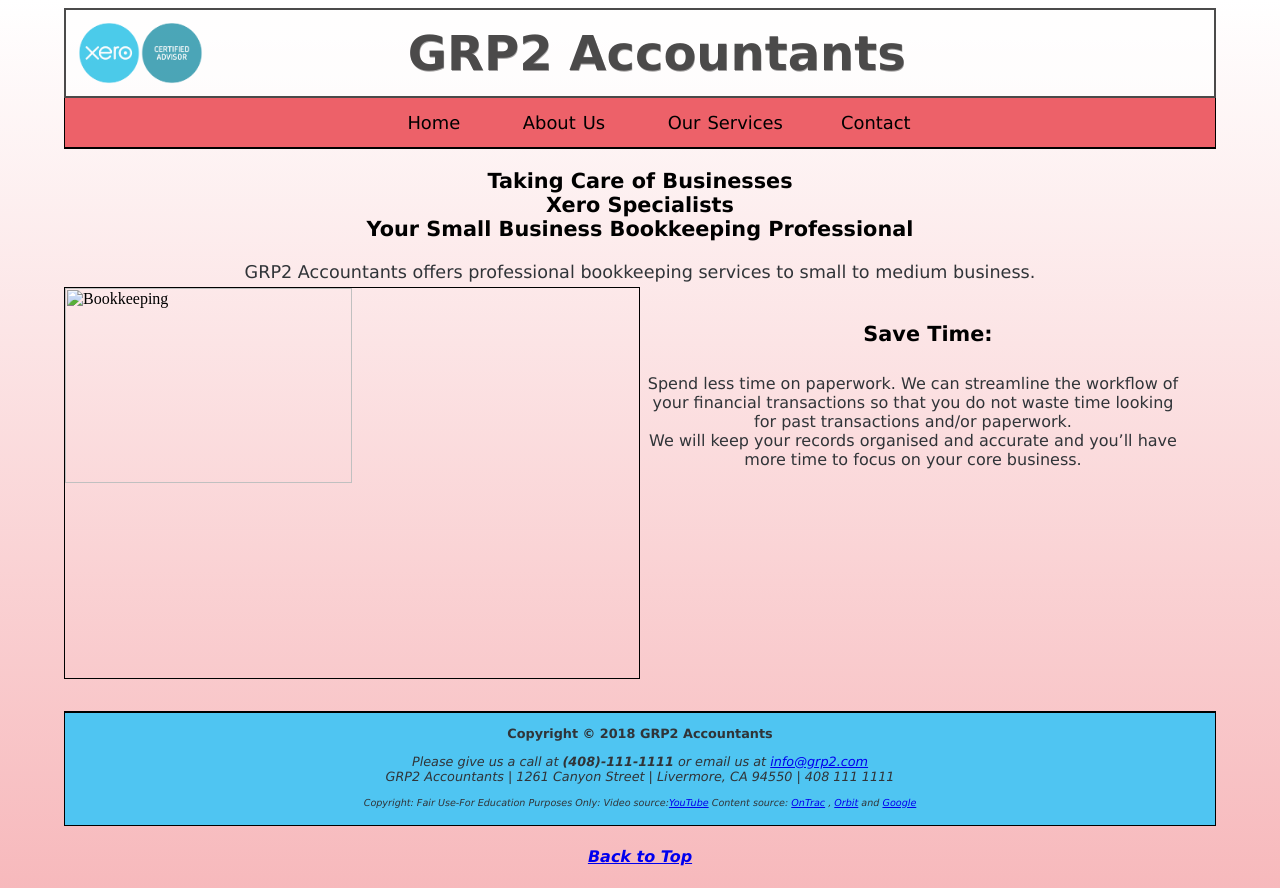
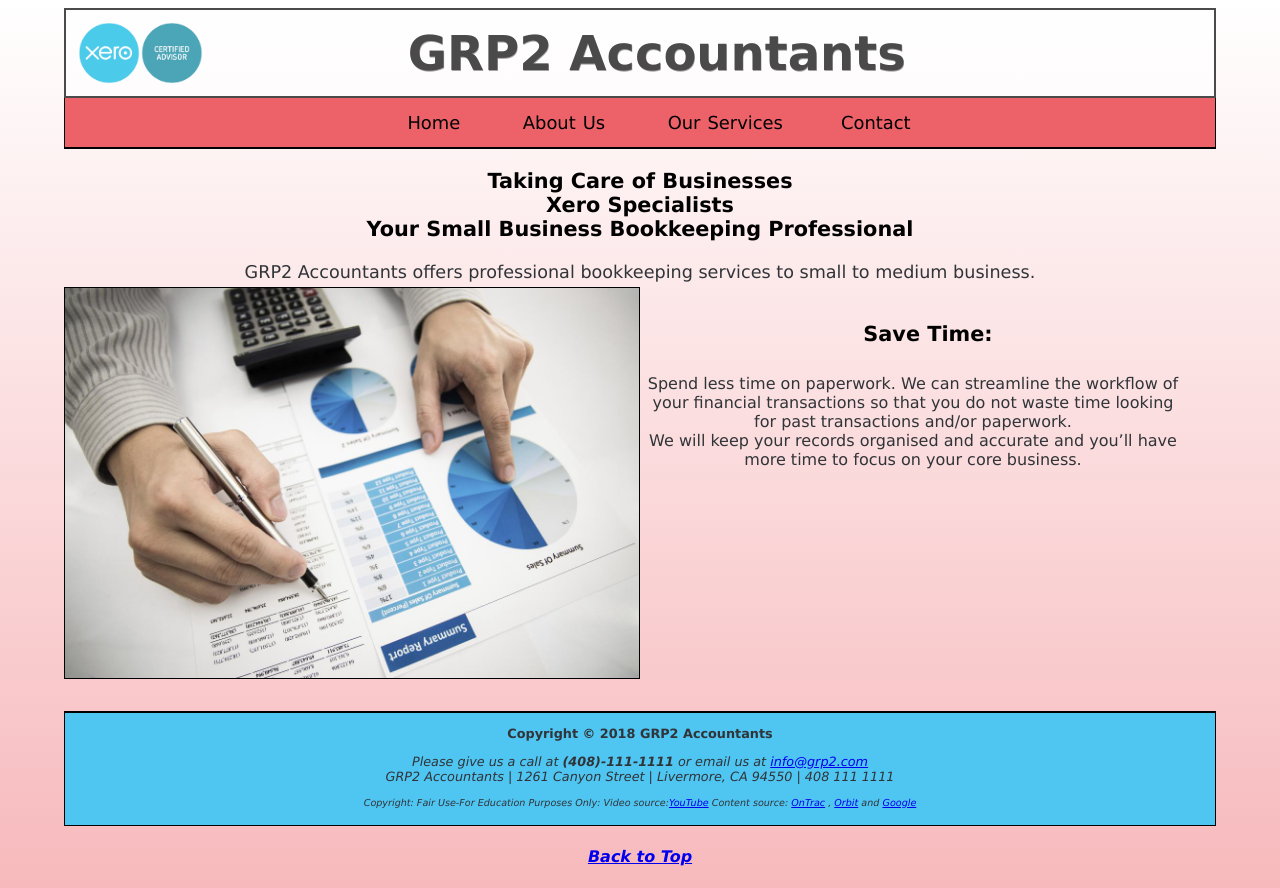
Before and after one commit to Pretyma/grp2-website, a plain HTML site: page services.html in a window 1280 px wide. Drawn offline with Linux system fonts and the light colour scheme.

Commit message:
Update services.html

```diff
--- a/services.html
+++ b/services.html
@@ -40,7 +40,7 @@
 	<strong>Your Small Business Bookkeeping Professional</strong></h3>
 	<p class = "test7">GRP2 Accountants offers professional bookkeeping services to small to medium business.</p>
 	<!--image floated to left -->
-	<img id="book" title = "Bookkeeping" src = "photos/Bookkeeping.jpg" alt = "Bookkeeping" height = "50%" width = "50%">
+	<img id="book" title = "Bookkeeping" src = "https://pretyma.github.io/grp2-website/Bookkeeping.jpg" alt = "Bookkeeping" height = "50%" width = "50%">
 </section>
 <section>
 <br>
```
